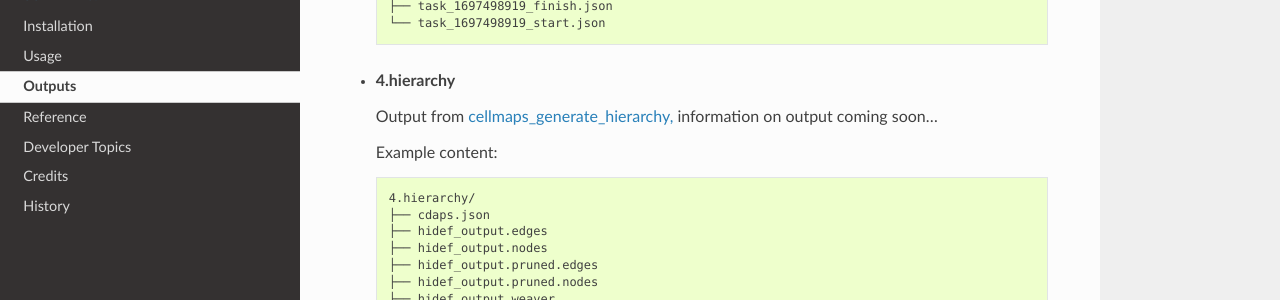
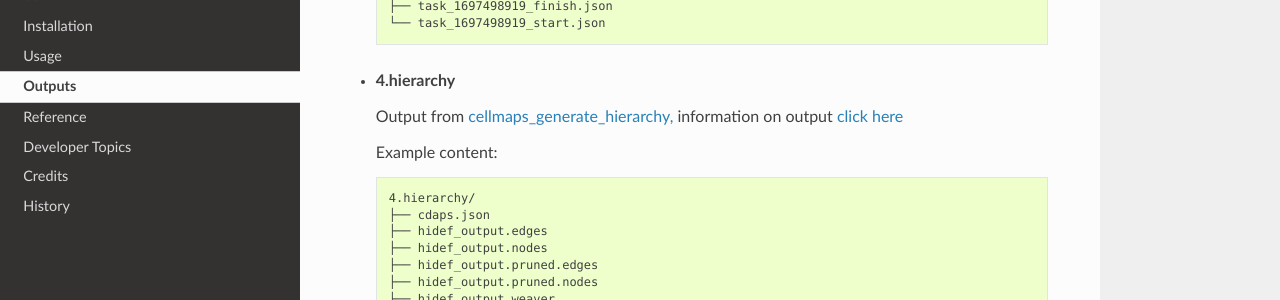
Before and after one commit to idekerlab/cellmaps_pipeline, a Sphinx documentation site: the page built from docs/outputs.rst, in a window 1280 px wide and 900 px high, scrolled down 1474 px. Shown: the part 151-451 px from the top of the window. Built offline with Sphinx 7.4.7 and the Read the Docs theme 2.0.0, drawn with Linux system fonts in a browser that asks for light colours.

Commit message:
added link for generate hierarchy outputs

```diff
--- a/docs/outputs.rst
+++ b/docs/outputs.rst
@@ -101,7 +101,7 @@ detailed information.
 * **4.hierarchy**
 
   Output from `cellmaps_generate_hierarchy, <https://cellmaps-generate-hierarchy.readthedocs.io>`__
-  information on output coming soon...
+  information on output `click here <https://cellmaps-generate-hierarchy.readthedocs.io/en/latest/outputs.html>`__
 
   Example content:
 
```
